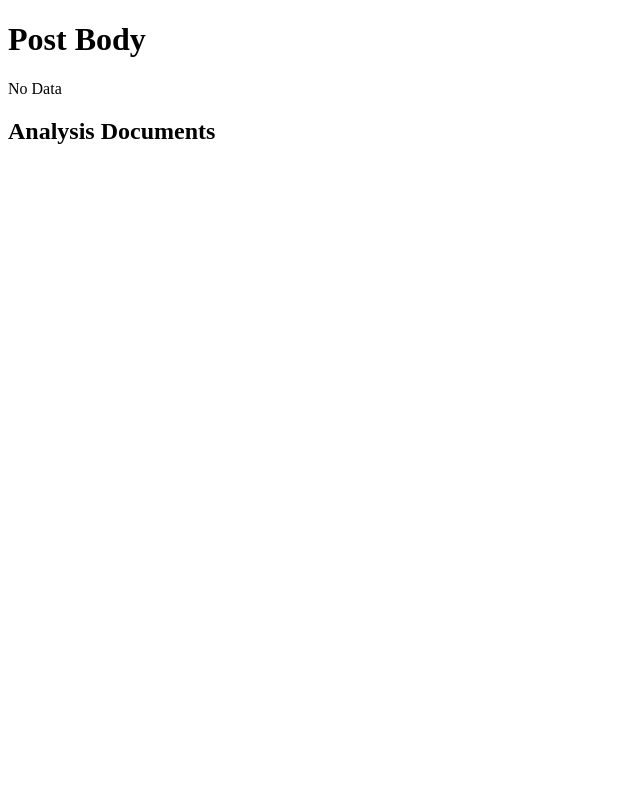
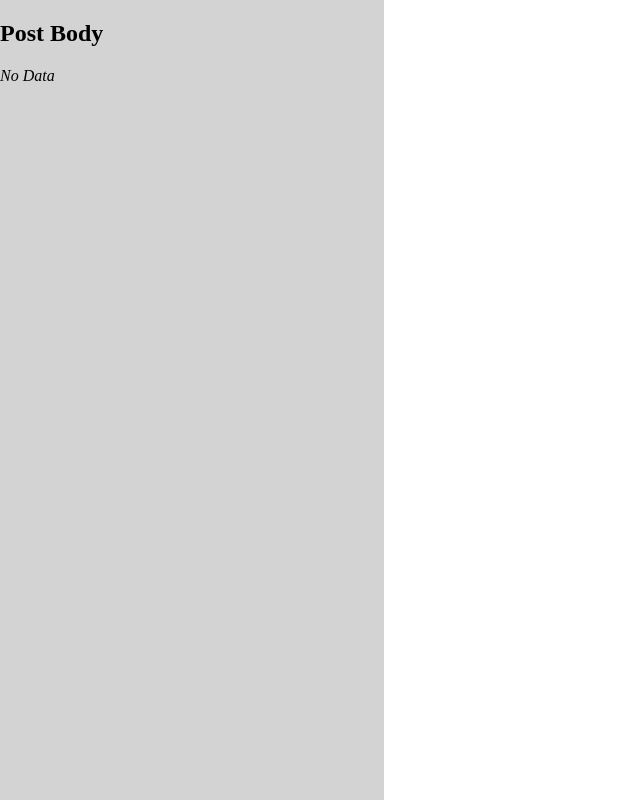
Before and after one commit to ovaisq/LLM-RedditScraper, a Django app: page /post-detail/ in a window 1280 px wide. Shown: the whole page, without its empty margins (0-640 px from the left). Run offline with Django 5.2, Linux system fonts and the light colour scheme; parts of the project's set-up code (start-up, migrations or seed data) failed here and were passed over.

Commit message:
Frontend: static layout for now, let the styling begin

```diff
--- a/analysis_frontend/posts/templates/posts/post_detail.html
+++ b/analysis_frontend/posts/templates/posts/post_detail.html
@@ -5,19 +5,36 @@
     <meta charset="UTF-8">
     <meta name="viewport" content="width=device-width, initial-scale=1.0">
     <title>Post Detail</title>
+    <style>
+        body {
+            display: flex;
+        }
+
+        #left-column {
+            width: 30%;
+            position: fixed;
+            left: 0;
+            top: 0;
+            bottom: 0;
+            background-color: lightgray;
+        }
+
+        #right-column {
+            width: 70%;
+            margin-left: 30%;
+            padding: 1em;
+            overflow-y: scroll;
+            background-color: lightblue;
+        }
+    </style>
 </head>
 <body>
-    <h1>Post Body</h1>
-    <p>{{ data.post | safe }}</p>
-
-    <h2>Analysis Documents</h2>
-    <div>
-        {% for doc in data.analysis_docs %}
-            <div>
-                <h3>{{ doc.llm }}</h3>
-                <p>{{ doc.analysis | safe }}</p>
-            </div>
-        {% endfor %}
+    <div style="display: flex;">
+        <div id="left-column"><h2>Post Body</h2><i><p>{{ data.post | safe }}</p></i></div>
+        <div id="right-column"><h2>Analysis Documents</h2>     {% for doc in data.analysis_docs %}
+            <h3>{{ doc.llm }}</h3>
+            <p>{{ doc.analysis | safe }}</p>
+    {% endfor %}</div>
     </div>
 </body>
 </html>
```
